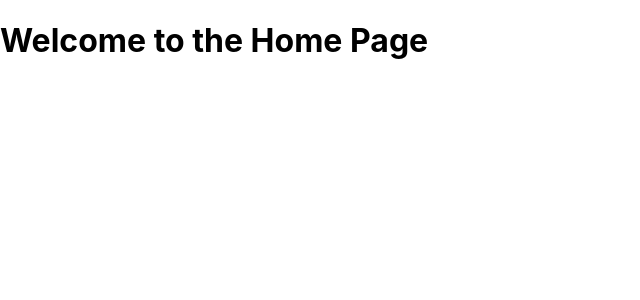
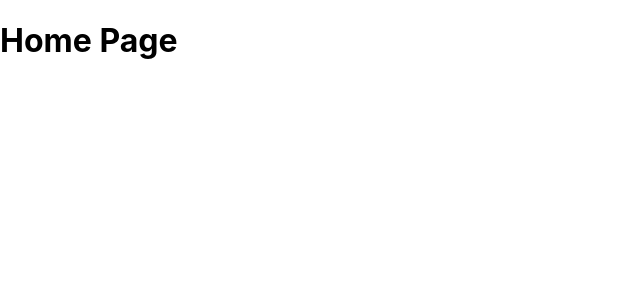
Before and after one commit to MartaGut/pole-wiki-vertical-artistry, a React (Create React App) app in the folder apps/frontend/: page / in a window 1280 px wide. Shown: the top 300 px of the page, without its empty margins (0-640 px from the left). Built offline with nearby package versions, Linux system fonts and the light colour scheme.

Commit message:
17-components added

```diff
--- a/apps/frontend/src/App.js
+++ b/apps/frontend/src/App.js
@@ -1,13 +1,7 @@
 import { BrowserRouter as Router, Route, Routes } from "react-router-dom";
 import './App.css';
-
-function Home() {
-  return <h1>Welcome to the Home Page</h1>;
-}
-
-function Login() {
-  return <h1>Login Page</h1>;
-}
+import Home from "./components/Home";
+import Login from "./components/Login";
 
 function App() {
   return (
--- /dev/null
+++ b/apps/frontend/src/components/Home.js
@@ -0,0 +1,5 @@
+function Home() {
+    return <h1>Home Page</h1>;
+  }
+
+  export default Home;
--- /dev/null
+++ b/apps/frontend/src/components/Login.js
@@ -0,0 +1,5 @@
+function Login() {
+    return <h1>Login Page</h1>;
+  }
+
+  export default Login;
```
